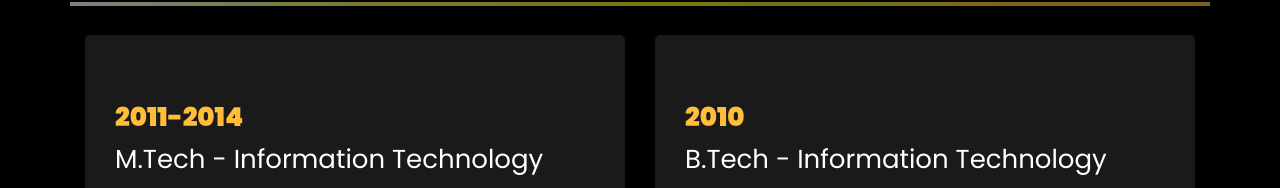
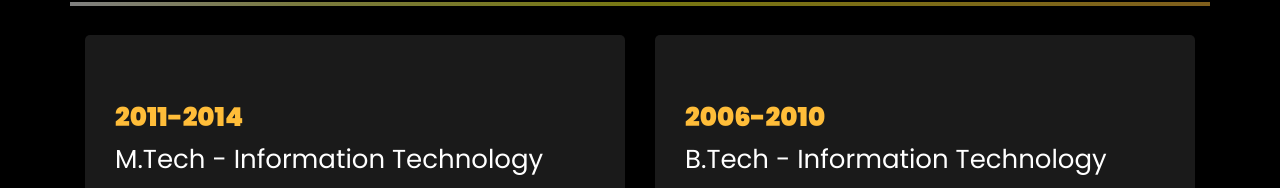
Before and after one commit to iamSafdarAnsari/TeacherMentorRepo, a plain HTML site: page index.html in a window 1280 px wide. Shown: the part 3625-3813 px from the top of the page. Drawn offline with Linux system fonts and the light colour scheme; animation ran at ten frames a second; files whose address does not match are found by name.

Commit message:
update education

```diff
--- a/index.html
+++ b/index.html
@@ -529,7 +529,7 @@
         <div class="col-md-6">
           <div class="resume-wrap ftco-animate">
             <br>
-            <span class="date">2010</span>
+            <span class="date">2006-2010</span>
             <h2>B.Tech - Information Technology</h2>
             <span class="position">Vivekanandha Institute of Engineering and Technology for Women,Tiruchengode.</span>
             <p class="mt-4">Current Status- Completed (2010)</p>
```
Also changed, not shown: 1 other file.
